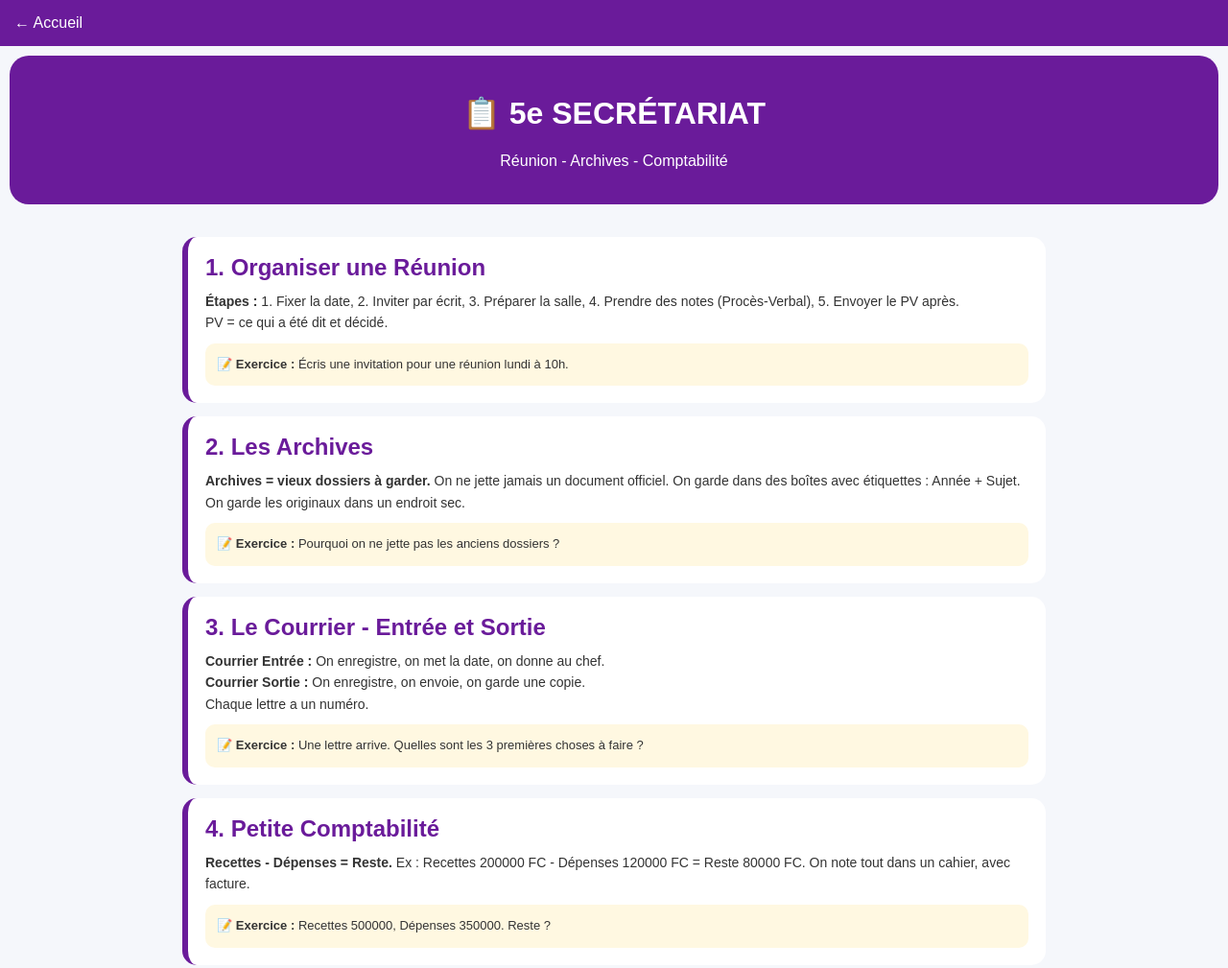
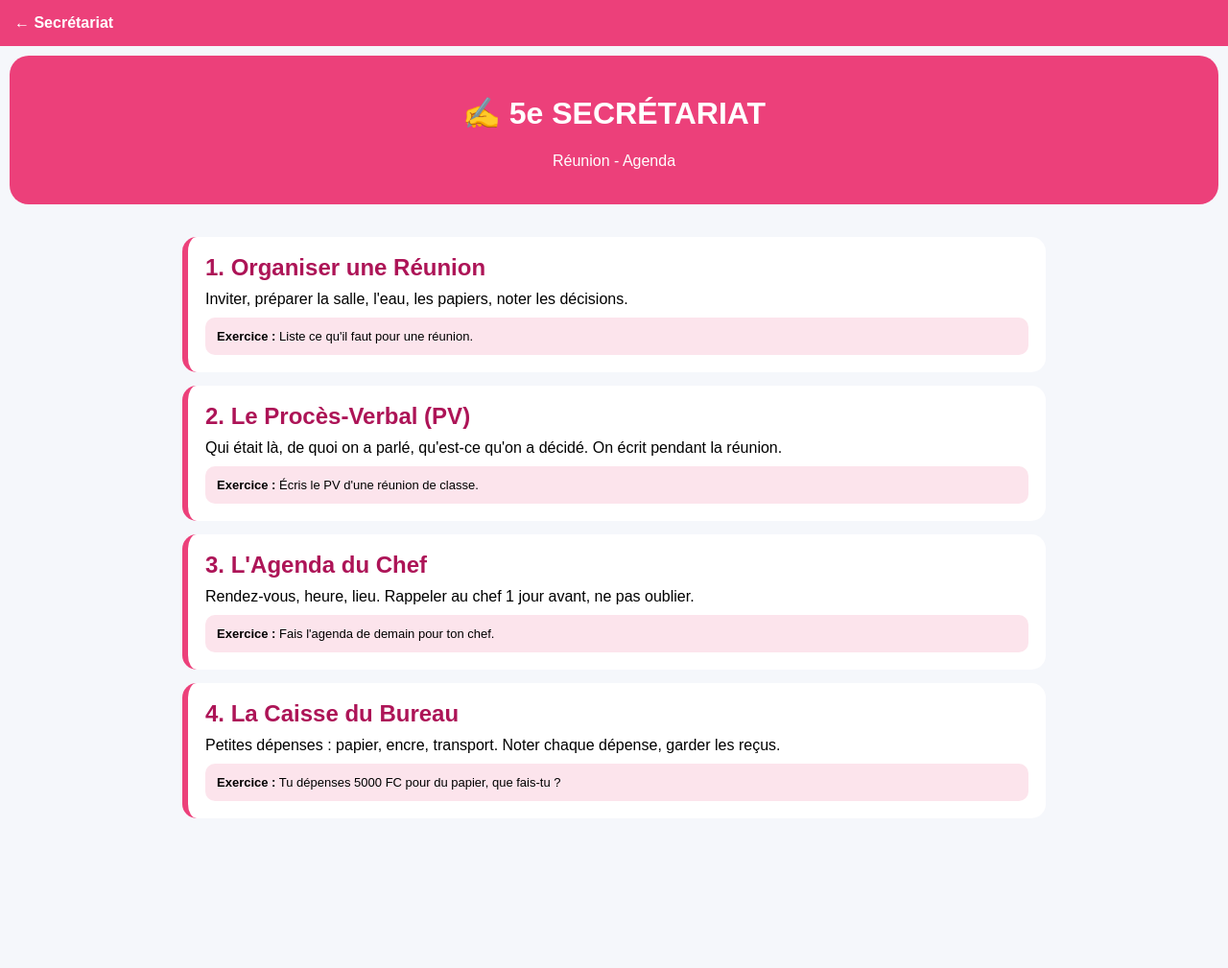
Before and after one commit to fenicienjayden-arch/ed-pour-tous, a plain HTML site: page 5e-secretariat.html in a window 1280 px wide. Shown: the whole page at 96% size. After the commit the page ends 877 px from the top, so only its background shows below. Drawn offline with Linux system fonts and the light colour scheme.

Commit message:
Update 5e-secretariat.html

```diff
--- a/5e-secretariat.html
+++ b/5e-secretariat.html
@@ -1,29 +1,6 @@
-<!DOCTYPE html>
-<html lang="fr">
-<head>
-<meta charset="UTF-8">
-<meta name="viewport" content="width=device-width, initial-scale=1.0">
-<title>5e Secrétariat</title>
-<style>
-body{margin:0;font-family:Arial;background:#f5f7fb}
-.top{background:#6a1b9a;color:#fff;padding:15px}
-.top a{color:#fff;text-decoration:none}
-.banner{background:#6a1b9a;color:#fff;margin:10px;padding:20px;border-radius:20px;text-align:center}
-.box{max-width:900px;margin:auto;padding:10px}
-.lecon{background:#fff;border-radius:15px;padding:18px;margin:14px 0;border-left:6px solid #6a1b9a}
-.lecon h2{color:#6a1b9a;margin:0 0 10px}
-.texte{font-size:14px;line-height:1.6;color:#333}
-.exo{background:#fff8e1;padding:12px;border-radius:10px;margin-top:10px;font-size:13px}
-</style>
-</head>
-<body>
-<div class="top"><a href="index.html">← Accueil</a></div>
-<div class="banner"><h1>📋 5e SECRÉTARIAT</h1><p>Réunion - Archives - Comptabilité</p></div>
-<div class="box">
-<div class="lecon"><h2>1. Organiser une Réunion</h2><div class="texte"><b>Étapes :</b> 1. Fixer la date, 2. Inviter par écrit, 3. Préparer la salle, 4. Prendre des notes (Procès-Verbal), 5. Envoyer le PV après.<br>PV = ce qui a été dit et décidé.<div class="exo"><b>📝 Exercice :</b> Écris une invitation pour une réunion lundi à 10h.</div></div></div>
-<div class="lecon"><h2>2. Les Archives</h2><div class="texte"><b>Archives = vieux dossiers à garder.</b> On ne jette jamais un document officiel. On garde dans des boîtes avec étiquettes : Année + Sujet. On garde les originaux dans un endroit sec.<div class="exo"><b>📝 Exercice :</b> Pourquoi on ne jette pas les anciens dossiers ?</div></div></div>
-<div class="lecon"><h2>3. Le Courrier - Entrée et Sortie</h2><div class="texte"><b>Courrier Entrée :</b> On enregistre, on met la date, on donne au chef.<br><b>Courrier Sortie :</b> On enregistre, on envoie, on garde une copie.<br>Chaque lettre a un numéro.<div class="exo"><b>📝 Exercice :</b> Une lettre arrive. Quelles sont les 3 premières choses à faire ?</div></div></div>
-<div class="lecon"><h2>4. Petite Comptabilité</h2><div class="texte"><b>Recettes - Dépenses = Reste.</b> Ex : Recettes 200000 FC - Dépenses 120000 FC = Reste 80000 FC. On note tout dans un cahier, avec facture.<div class="exo"><b>📝 Exercice :</b> Recettes 500000, Dépenses 350000. Reste ?</div></div></div>
-</div>
-</body>
-</html>
+<!DOCTYPE html><html lang="fr"><head><meta charset="UTF-8"><meta name="viewport" content="width=device-width, initial-scale=1.0"><title>5e Secrétariat</title><style>body{margin:0;font-family:Arial;background:#f5f7fb}.top{background:#ec407a;padding:15px}.top a{color:#fff;text-decoration:none;font-weight:bold}.banner{background:#ec407a;color:#fff;margin:10px;padding:20px;border-radius:20px;text-align:center}.box{max-width:900px;margin:auto;padding:10px}.lecon{background:#fff;border-radius:15px;padding:18px;margin:14px 0;border-left:6px solid #ec407a}.lecon h2{color:#ad1457;margin:0 0 10px}.exo{background:#fce4ec;padding:12px;border-radius:10px;margin-top:10px;font-size:13px}</style></head><body><div class="top"><a href="option-secretariat.html">← Secrétariat</a></div><div class="banner"><h1>✍️ 5e SECRÉTARIAT</h1><p>Réunion - Agenda</p></div><div class="box">
+<div class="lecon"><h2>1. Organiser une Réunion</h2>Inviter, préparer la salle, l'eau, les papiers, noter les décisions. <div class="exo"><b>Exercice :</b> Liste ce qu'il faut pour une réunion.</div></div>
+<div class="lecon"><h2>2. Le Procès-Verbal (PV)</h2>Qui était là, de quoi on a parlé, qu'est-ce qu'on a décidé. On écrit pendant la réunion. <div class="exo"><b>Exercice :</b> Écris le PV d'une réunion de classe.</div></div>
+<div class="lecon"><h2>3. L'Agenda du Chef</h2>Rendez-vous, heure, lieu. Rappeler au chef 1 jour avant, ne pas oublier. <div class="exo"><b>Exercice :</b> Fais l'agenda de demain pour ton chef.</div></div>
+<div class="lecon"><h2>4. La Caisse du Bureau</h2>Petites dépenses : papier, encre, transport. Noter chaque dépense, garder les reçus. <div class="exo"><b>Exercice :</b> Tu dépenses 5000 FC pour du papier, que fais-tu ?</div></div>
+</div></body></html>
```
